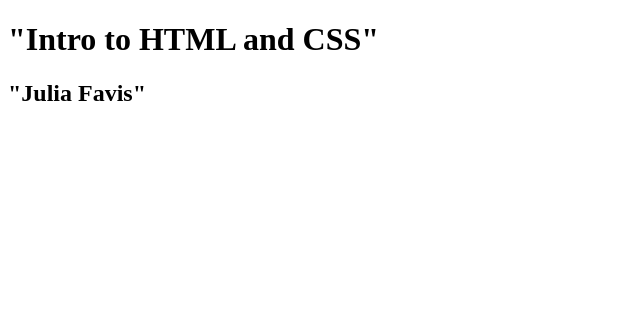
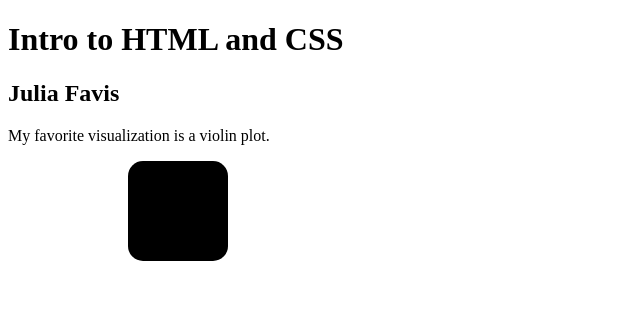
Before and after one commit to DS4200-S22/ic-04-julia127, a plain HTML site: page index.html in a window 1280 px wide. Shown: the whole page, without its empty margins (0-640 px from the left). Drawn offline with Linux system fonts and the light colour scheme.

Commit message:
Update index.html

```diff
--- a/index.html
+++ b/index.html
@@ -7,8 +7,20 @@
 
 
 <body>
-    <h1> "Intro to HTML and CSS" </h1>
-    <h2> "Julia Favis" </h2>
+    <h1> Intro to HTML and CSS </h1>
+    <h2> Julia Favis </h2>
+
+    <div id= "div1" class="container">
+        <p id= "p1" class = "italic">
+            My favorite visualization is a violin plot.
+        </p>
+    </div>
+
+    <div id= "div2" class="container">
+        <svg>
+            <rect x="120" width="100" height="100" rx="15" />
+        </svg>
+    </div>
 
 
 
```
